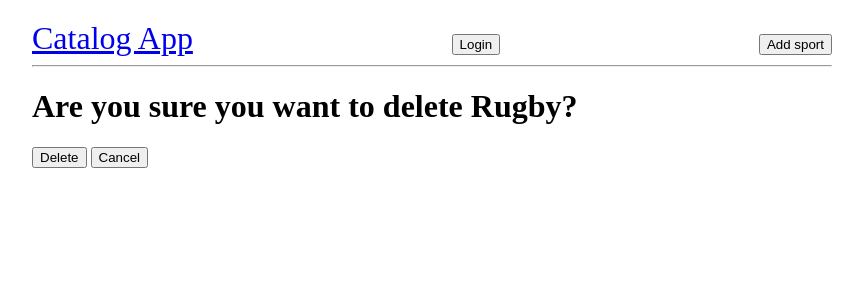
After one commit to nathansimpson5/itemCatalog, a Flask app: page /sport/1/delete/ in a window 1280 px wide. The commit adds this page. Shown: the top 300 px of the page, without its empty margins (208-1071 px from the left). Run offline with Flask 2, Linux system fonts and the light colour scheme.

Commit message:
Add delete sport feature

```diff
--- a/application.py
+++ b/application.py
@@ -48,6 +48,16 @@ def editSport(sport_id):
 	else:
 		return render_template('editsport.html', sport = editedSport)
 
+@app.route('/sport/<int:sport_id>/delete/', methods=['GET', 'POST'])
+def deleteSport(sport_id):
+	deletedSport = session.query(Sport).filter_by(id=sport_id).one()
+	if request.method == 'POST':
+		session.delete(deletedSport)
+		session.commit()
+		return redirect(url_for('showSports'))
+	else:
+		return render_template('deletesport.html', sport = deletedSport)
+
 # Show a sport's item list
 @app.route('/sport/<int:sport_id>/')
 @app.route('/sport/<int:sport_id>/catalog/')
--- a/templates/catalog.html
+++ b/templates/catalog.html
@@ -15,4 +15,6 @@
 
 <div><a href="{{url_for('editSport', sport_id=sport.id)}}"><button type="button">Edit Sport</button></a></div>
 
+<div><a href="{{url_for('deleteSport', sport_id=sport.id)}}"><button type="button">Delete Sport</button></a></div>
+
 {% endblock %}
--- /dev/null
+++ b/templates/deletesport.html
@@ -0,0 +1,19 @@
+{% extends "main.html" %}
+{% block content %}
+{% include "header.html" %}
+
+<div>
+	<h1>Are you sure you want to delete {{sport.sportName}}?</h1>
+</div>
+
+<div>
+	<form action="{{url_for('deleteSport', sport_id = sport.id)}}" method="post">
+		<button type="submit">Delete</button>
+		<a href="{{url_for('showSports')}}">
+			<button>Cancel</button>
+		</a>
+	</form>
+</div>
+
+
+{% endblock %}
```
Also changed, not shown: itemCatalog.db.
